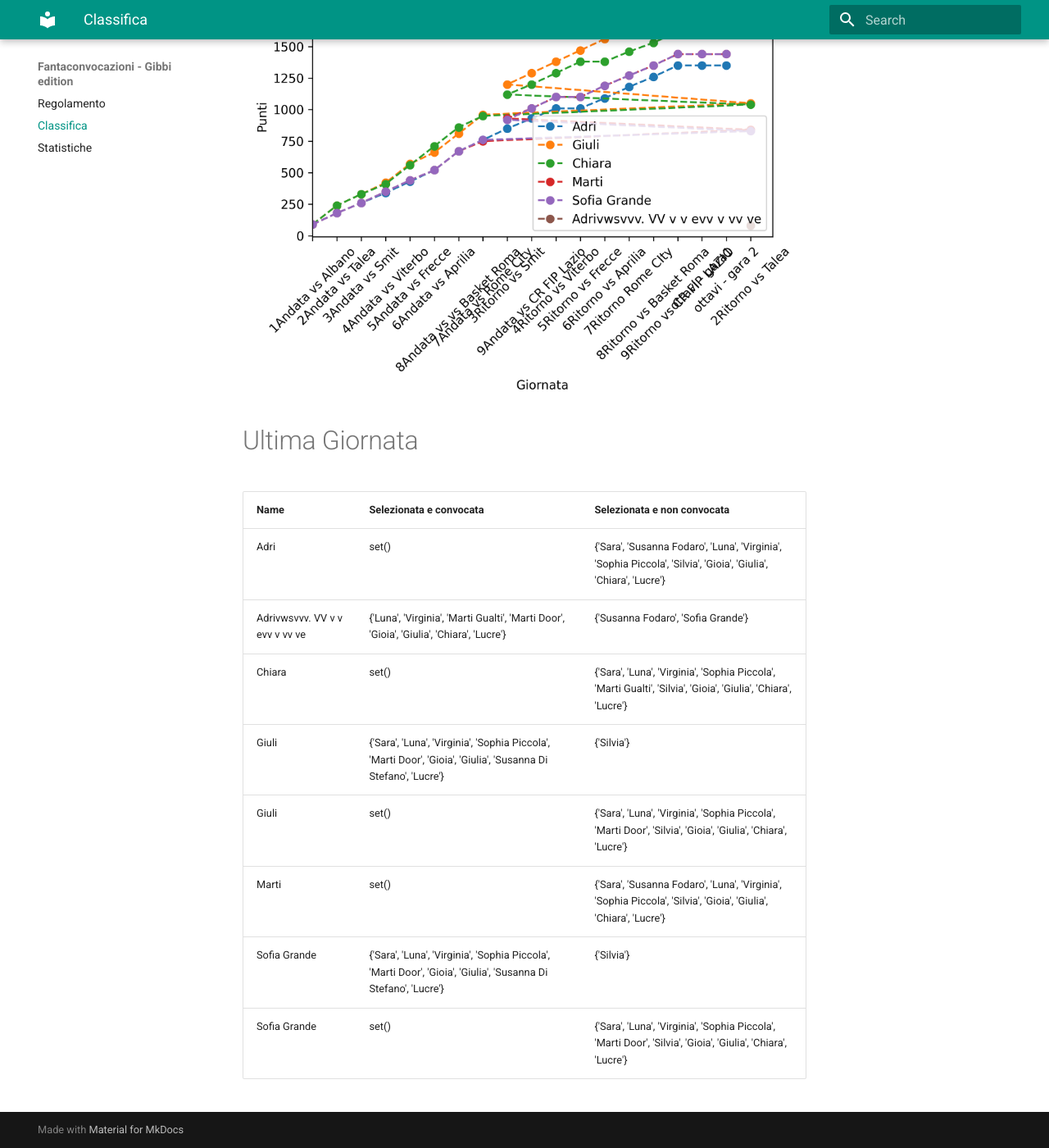
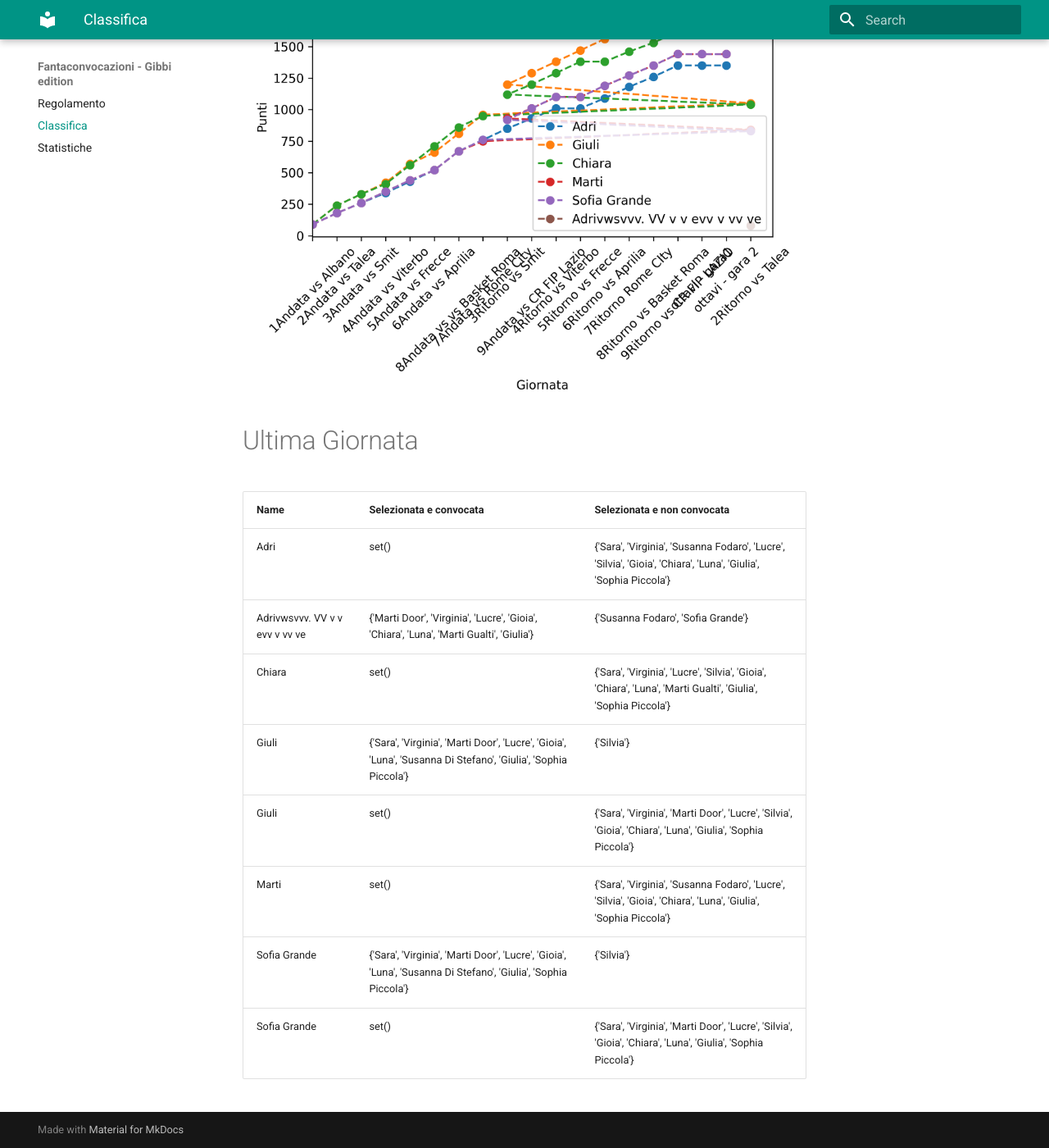
Before and after one commit to martinig94/fantagibbi, an MkDocs documentation site: the page built from docs/Classifica.md, in a window 1280 px wide and 1400 px high, scrolled down 676 px. Shown: the whole window at 82% size. Built offline with MkDocs 1.6.1 and Material for MkDocs 9.7.7, drawn with Linux system fonts in a browser that asks for light colours.

Commit message:
Auto-update from main.py

```diff
--- a/docs/Classifica.md
+++ b/docs/Classifica.md
@@ -19,12 +19,12 @@
 <!-- START_TABLE CORRECT -->
 | Name                           | Selezionata e convocata                                                                                        | Selezionata e non convocata                                                                                      |
 |:-------------------------------|:---------------------------------------------------------------------------------------------------------------|:-----------------------------------------------------------------------------------------------------------------|
-| Adri                           | set()                                                                                                          | {'Sara', 'Susanna Fodaro', 'Luna', 'Virginia', 'Sophia Piccola', 'Silvia', 'Gioia', 'Giulia', 'Chiara', 'Lucre'} |
-| Adrivwsvvv. VV v v evv v vv ve | {'Luna', 'Virginia', 'Marti Gualti', 'Marti Door', 'Gioia', 'Giulia', 'Chiara', 'Lucre'}                       | {'Susanna Fodaro', 'Sofia Grande'}                                                                               |
-| Chiara                         | set()                                                                                                          | {'Sara', 'Luna', 'Virginia', 'Sophia Piccola', 'Marti Gualti', 'Silvia', 'Gioia', 'Giulia', 'Chiara', 'Lucre'}   |
-| Giuli                          | {'Sara', 'Luna', 'Virginia', 'Sophia Piccola', 'Marti Door', 'Gioia', 'Giulia', 'Susanna Di Stefano', 'Lucre'} | {'Silvia'}                                                                                                       |
-| Giuli                          | set()                                                                                                          | {'Sara', 'Luna', 'Virginia', 'Sophia Piccola', 'Marti Door', 'Silvia', 'Gioia', 'Giulia', 'Chiara', 'Lucre'}     |
-| Marti                          | set()                                                                                                          | {'Sara', 'Susanna Fodaro', 'Luna', 'Virginia', 'Sophia Piccola', 'Silvia', 'Gioia', 'Giulia', 'Chiara', 'Lucre'} |
-| Sofia Grande                   | {'Sara', 'Luna', 'Virginia', 'Sophia Piccola', 'Marti Door', 'Gioia', 'Giulia', 'Susanna Di Stefano', 'Lucre'} | {'Silvia'}                                                                                                       |
-| Sofia Grande                   | set()                                                                                                          | {'Sara', 'Luna', 'Virginia', 'Sophia Piccola', 'Marti Door', 'Silvia', 'Gioia', 'Giulia', 'Chiara', 'Lucre'}     |
+| Adri                           | set()                                                                                                          | {'Sara', 'Virginia', 'Susanna Fodaro', 'Lucre', 'Silvia', 'Gioia', 'Chiara', 'Luna', 'Giulia', 'Sophia Piccola'} |
+| Adrivwsvvv. VV v v evv v vv ve | {'Marti Door', 'Virginia', 'Lucre', 'Gioia', 'Chiara', 'Luna', 'Marti Gualti', 'Giulia'}                       | {'Susanna Fodaro', 'Sofia Grande'}                                                                               |
+| Chiara                         | set()                                                                                                          | {'Sara', 'Virginia', 'Lucre', 'Silvia', 'Gioia', 'Chiara', 'Luna', 'Marti Gualti', 'Giulia', 'Sophia Piccola'}   |
+| Giuli                          | {'Sara', 'Virginia', 'Marti Door', 'Lucre', 'Gioia', 'Luna', 'Susanna Di Stefano', 'Giulia', 'Sophia Piccola'} | {'Silvia'}                                                                                                       |
+| Giuli                          | set()                                                                                                          | {'Sara', 'Virginia', 'Marti Door', 'Lucre', 'Silvia', 'Gioia', 'Chiara', 'Luna', 'Giulia', 'Sophia Piccola'}     |
+| Marti                          | set()                                                                                                          | {'Sara', 'Virginia', 'Susanna Fodaro', 'Lucre', 'Silvia', 'Gioia', 'Chiara', 'Luna', 'Giulia', 'Sophia Piccola'} |
+| Sofia Grande                   | {'Sara', 'Virginia', 'Marti Door', 'Lucre', 'Gioia', 'Luna', 'Susanna Di Stefano', 'Giulia', 'Sophia Piccola'} | {'Silvia'}                                                                                                       |
+| Sofia Grande                   | set()                                                                                                          | {'Sara', 'Virginia', 'Marti Door', 'Lucre', 'Silvia', 'Gioia', 'Chiara', 'Luna', 'Giulia', 'Sophia Piccola'}     |
 <!-- END_TABLE CORRECT -->
```
